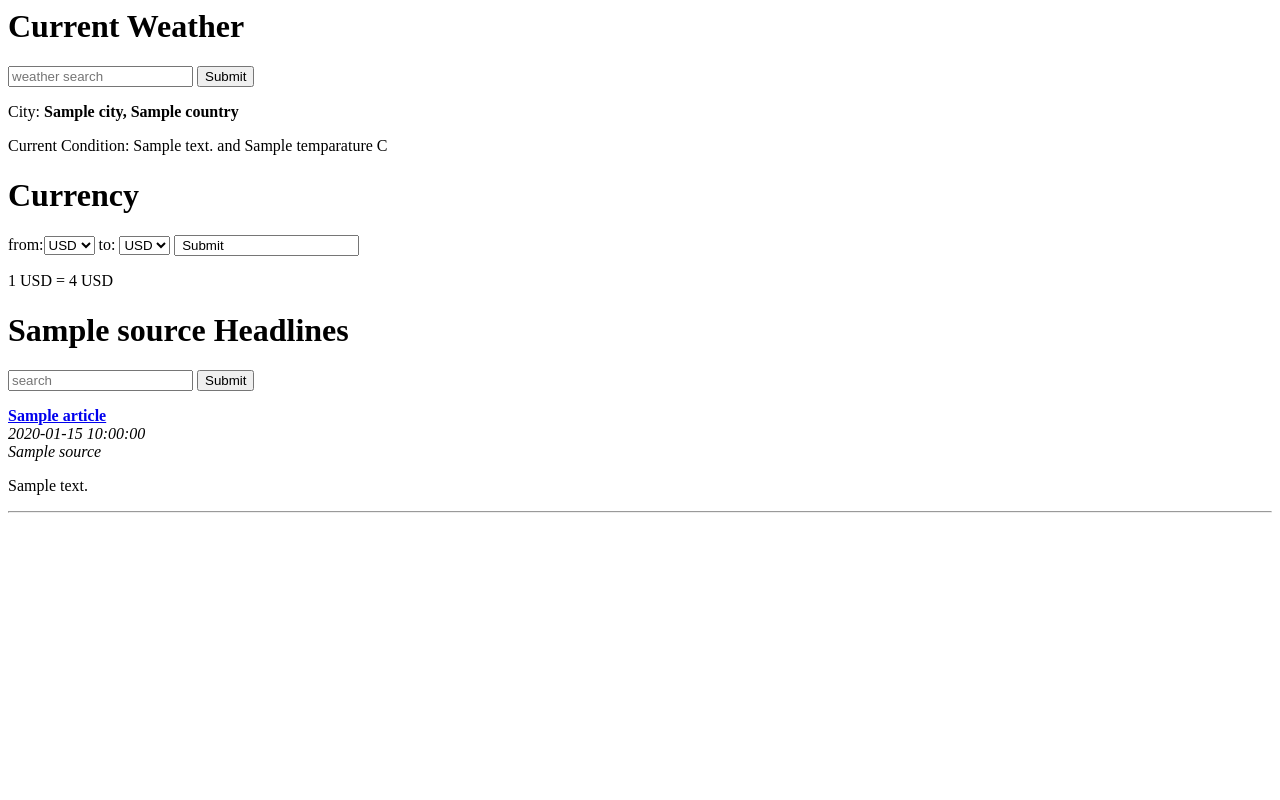
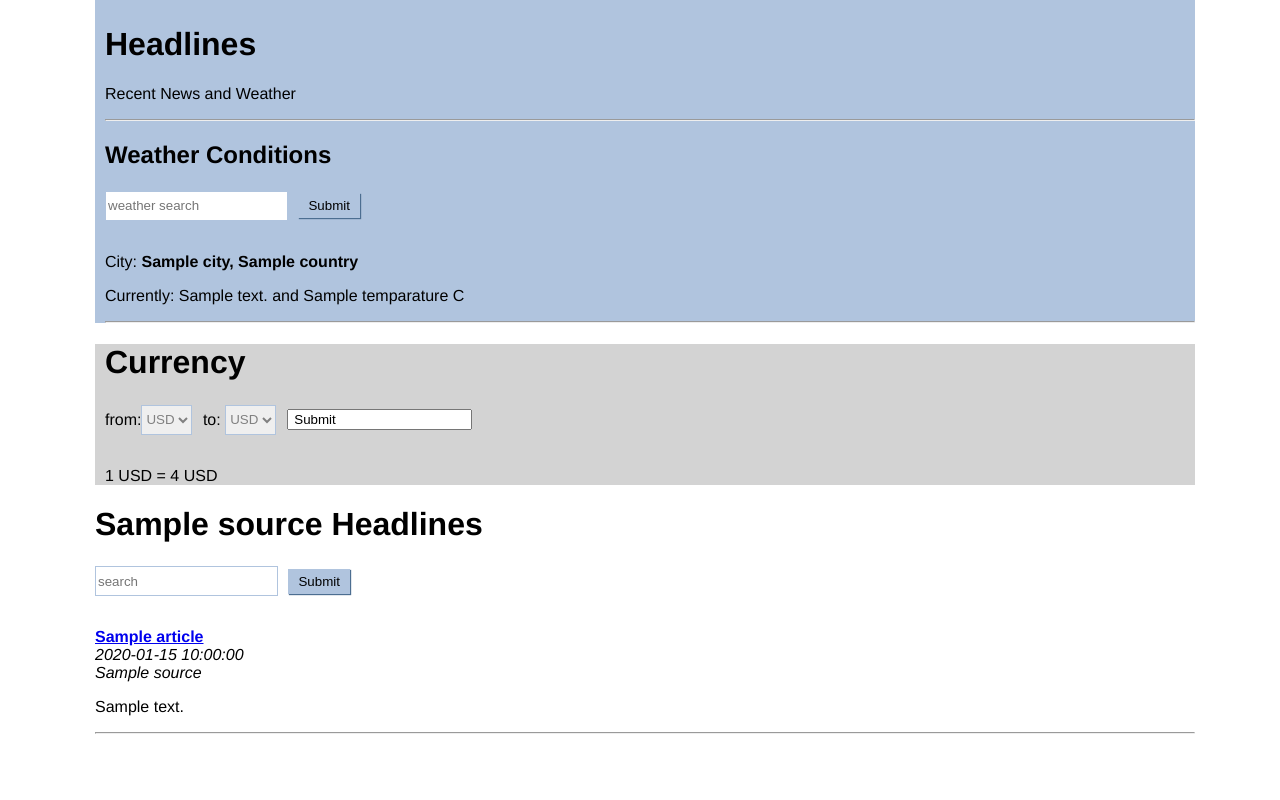
Before and after one commit to wadere/flask1, a Flask app: template app/template/home.html in a window 1280 px wide. Run offline with Flask 2, Linux system fonts and the light colour scheme; the template is opened without the code that fills it: most values are stand-ins (such as "Sample title", 1, 10 or a date in 2020).

Commit message:
update of main page

```diff
--- a/app/template/home.html
+++ b/app/template/home.html
@@ -1,16 +1,58 @@
 <html>
   <head>
     <title>HEADLINES</title>
+      <style>
+          html {
+              font-family:"Helvetica";
+              background: white;  }
+          body { background: white;
+              padding-left:10;
+              max-width:1100px;
+              margin:0 auto;}
+          #header {background: lightsteelblue;
+              padding-top:5;
+              padding-left:10;}
+          #inner-header {
+              padding-left:10;
+          }
+          #main{
+              background: lightgray;
+              padding-left:10;
+          }
+          input[type ="text"], select {
+              color: grey;
+              border: 1px solid lightsteelblue;
+              height: 30px;
+              line-height: 15px;
+              margin: 2px 6px 16px 0px;
+          }
+          input[type ="submit"] {
+              padding: 5px 10px 5px 10px;
+              color: black;
+              background: lightsteelblue;
+              border: none;
+              box-shadow: 1px 1px 1px #4C6E91;
+          }
+          input[type ="submit"]:hover{
+              background: steelblue;
+          }
+
+      </style>
   </head>
   <body>
-      <h1>Current Weather</h1>
+      <div id ="header">
+          <h1> Headlines </h1>
+          <p> Recent News and Weather </p> <hr/>
+            <h2> Weather Conditions </h2>
               <form>
                   <input type ="text" name="city" placeholder="weather search">
                   <input type="submit" value="Submit">
               </form>
             <p>City:  <b>{{weather.city}}, {{weather.country}} </b></p>
-      <p>Current Condition: {{weather.description}} and {{weather.temparature}} C</b></p>
+            <p>Currently: {{weather.description}} and {{weather.temparature}} C</b></p><hr/>
+      </div>
 
+      <div id="main">
           <h1>Currency</h1>
           <form>
               from:<select name="currency_from">
@@ -26,8 +68,9 @@
                     </select>
                     <input type =" Button" value =" Submit">
           </form >
+           1 {{ currency_from}} = {{rate}} {{currency_to}}
+      </div>
 
-       1 {{ currency_from}} = {{rate}} {{currency_to}}
       <h1>{{source}} Headlines</h1>
       <form>
             <input type="text" name="publication" placeholder="search"/>
```
Lines whose indentation alone changed are shown as unchanged.
